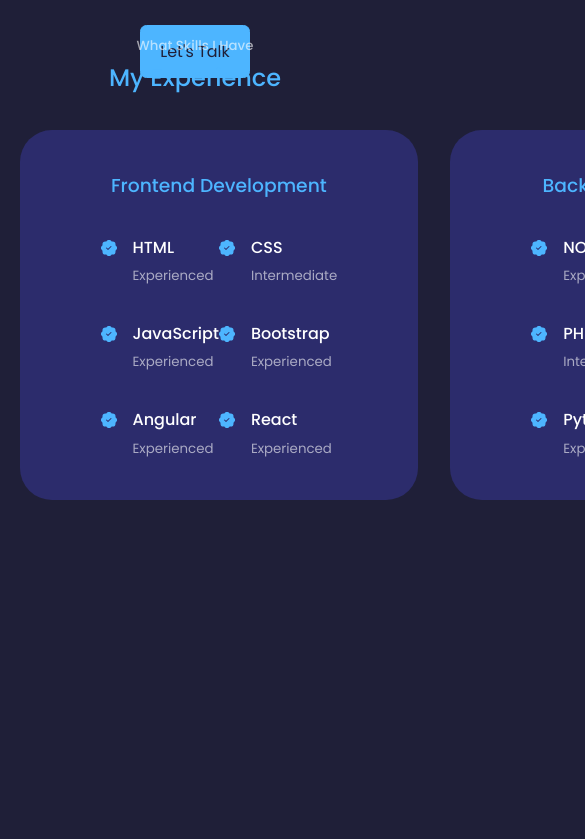
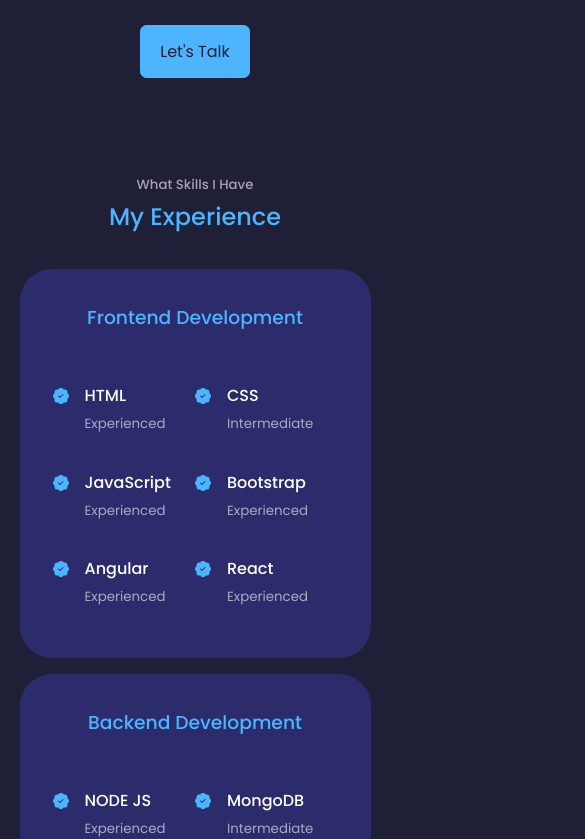
Before and after one commit to draxexx/react-portfolio-website-1, a React (Create React App) app: page / in a window 390 px wide. Shown: the part 1845-2684 px from the top of the page, 585 px wide, since content can reach past the window. Built offline with nearby package versions, Linux system fonts and the light colour scheme.

Commit message:
make responsive Experience Component

```diff
--- a/src/components/experience/experience.css
+++ b/src/components/experience/experience.css
@@ -39,3 +39,34 @@
     margin-top: 6px;
     color: var(--color-primary);
 }
+
+/* ========== MEDIA QUERIES (MEDIUM DEVICES) ========== */
+
+@media screen and (max-width:1024px) {
+    .experience__container{
+        grid-template-columns: 1fr;
+    }
+
+    .experience__container > div{
+        width: 80%;
+        padding: 2rem;
+        margin: 0 auto;
+    }
+
+    .experience__content{
+        padding: 1rem;
+    }
+}
+
+/* ========== MEDIA QUERIES (SMALL DEVICES) ========== */
+
+@media screen and (max-width:600px) {
+    .experience__container{
+        gap: 1rem;
+    }
+
+    .experience__container > div{
+        width: 100%;
+        padding: 2rem 1rem;
+    }
+}
--- a/src/index.css
+++ b/src/index.css
@@ -58,7 +58,6 @@
 
 section{
     margin-top: 8rem;
-    height: 100vh;
 }
 
 section > h2, section > h5{
```
